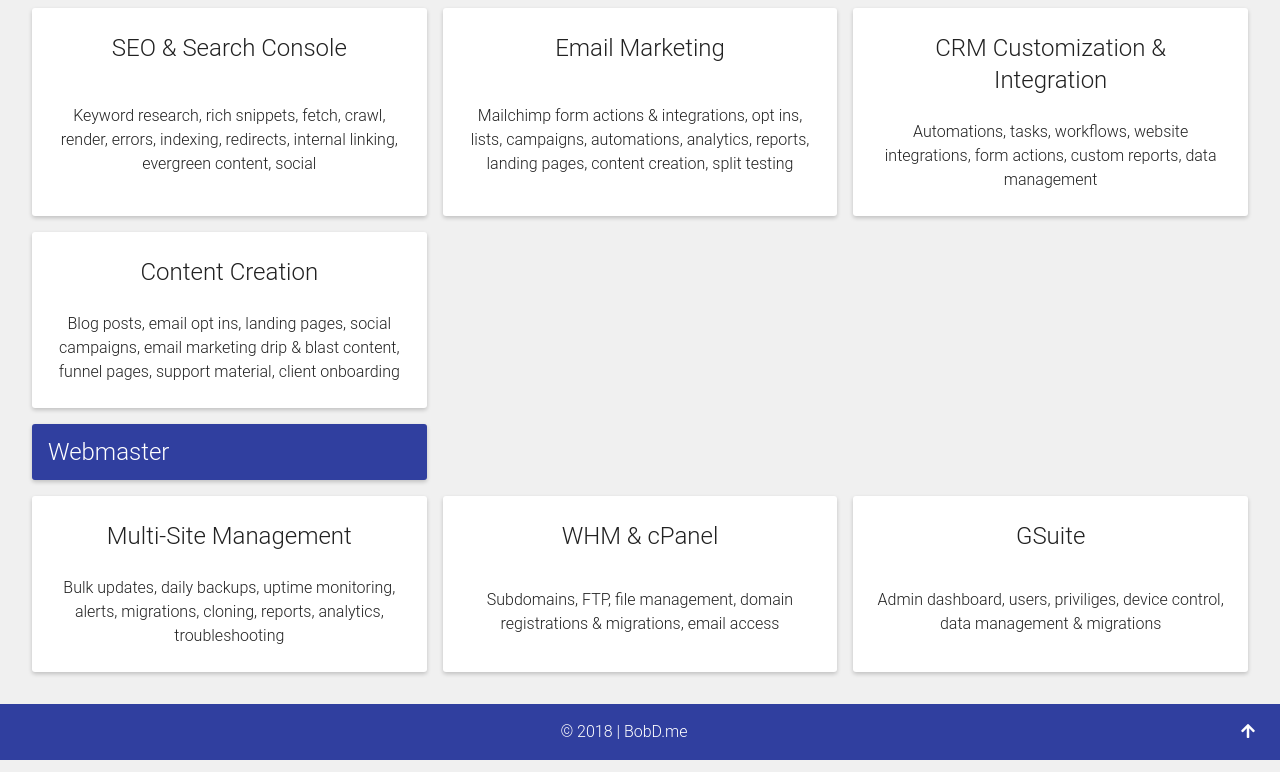
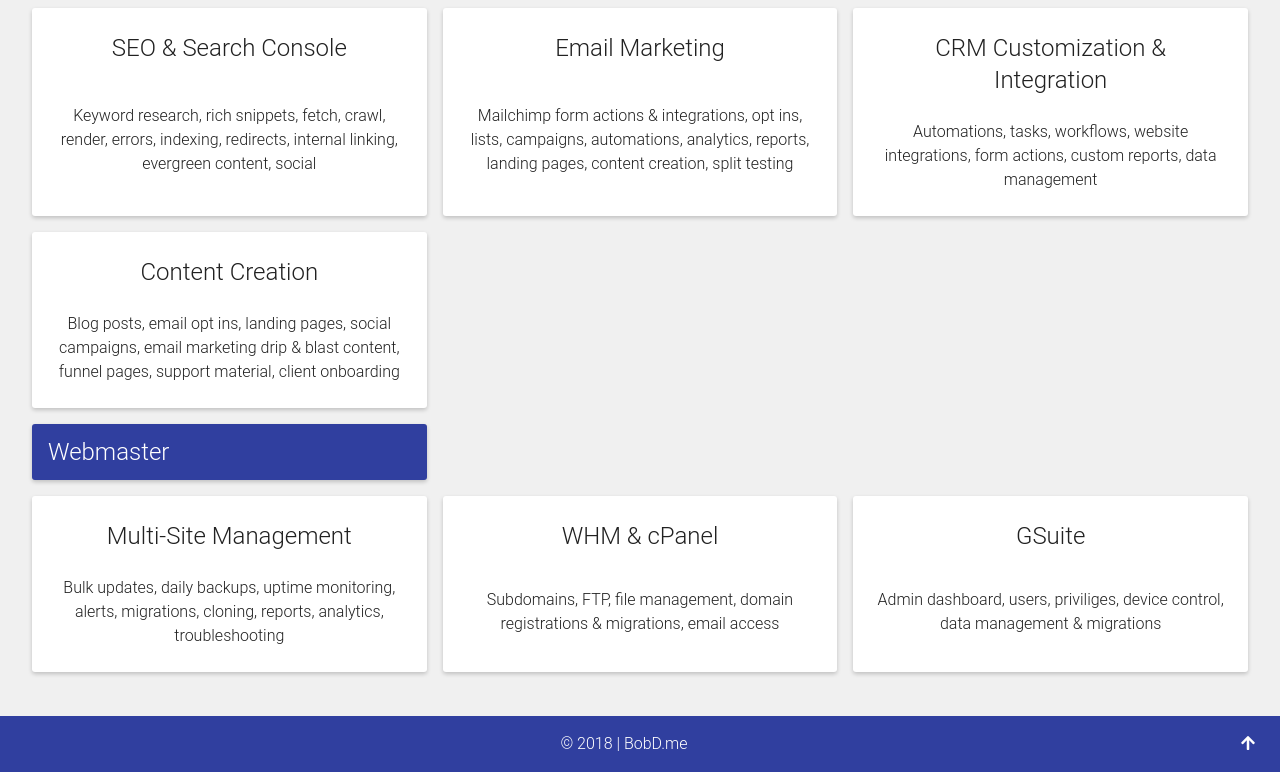
Before and after one commit to BobDempsey/Material-Portfolio, a plain HTML site: page skills.html in a window 1280 px wide. Shown: the part 1035-1807 px from the top of the page. Drawn offline with Linux system fonts and the light colour scheme.

Commit message:
sticky footer

```diff
--- a/css/style.css
+++ b/css/style.css
@@ -35,9 +35,15 @@
   -moz-osx-font-smoothing: grayscale;
 }
 
+html {
+  position: relative;
+  min-height: 100%;
+}
+
 body {
   color: var(--primary-text);
   background: var(--very-light-grey);
+  margin-bottom: 100px;
 }
 
 body::-webkit-scrollbar {
@@ -129,6 +135,12 @@ footer {
   color: #fff;
   display: grid;
   grid-template-columns: 1fr 2rem;
+  /* sticky footer */
+  position: absolute;
+  left: 0;
+  bottom: 0;
+  width: 100%;
+  /* sticky footer */
 }
 
 footer div,
--- a/skills.html
+++ b/skills.html
@@ -12,6 +12,24 @@
 <link rel="stylesheet" href="https://use.fontawesome.com/releases/v5.0.13/css/all.css" integrity="sha384-DNOHZ68U8hZfKXOrtjWvjxusGo9WQnrNx2sqG0tfsghAvtVlRW3tvkXWZh58N9jp"
   crossorigin="anonymous">
 <link rel="stylesheet" href="/css/style.css">
+
+<style>
+  html {
+    position: relative;
+    min-height: 100%;
+  }
+
+  body {
+    margin-bottom: 100px;
+  }
+
+  footer {
+    position: absolute;
+    left: 0;
+    bottom: 0;
+    width: 100%;
+  }
+</style>
 
 <body>
   <div class="overlay" onclick="closeNav()"></div>
```
